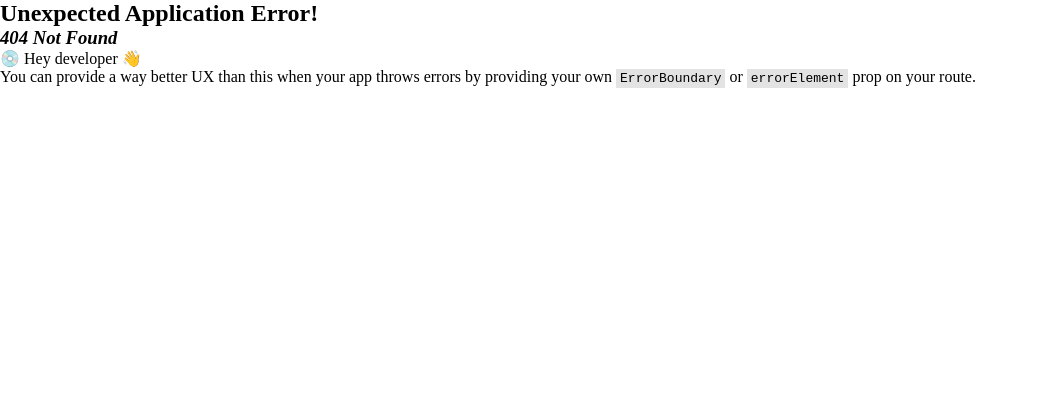
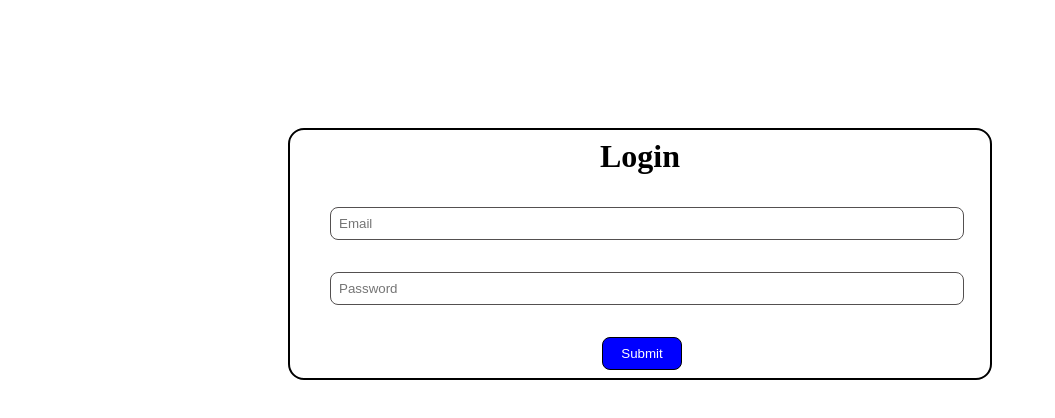
Before and after one commit to Dattatreyav30/Full-Stack-Ecommerce-Web-App, a React (Create React App) app in the folder client/: page /user/login in a window 1280 px wide. Before the commit this address had no page. Shown: the top 418 px of the page, without its empty margins (0-1055 px from the left). Built offline with nearby package versions, Linux system fonts and the light colour scheme.

Commit message:
implemented login and also authenticated

```diff
--- a/client/src/App.js
+++ b/client/src/App.js
@@ -9,6 +9,7 @@ import AdminForm from "./components/Header/Admin/AdminForm/AdminForm";
 import Contact from "./components/Header/Contact/Contact";
 import ProductDetails from "./components/Products/ProductDetails/ProductDetails";
 import SignUp from "./components/User/Sighnup/SighnUp";
+import Login from "./components/User/Login/Login";
 
 const router = createBrowserRouter([
   {
@@ -80,6 +81,10 @@ const router = createBrowserRouter([
       </>
     ),
   },
+  {
+    path: "/user/login",
+    element: <Login />,
+  },
 ]);
 
 const App = () => {
--- a/client/src/components/User/Login/Login.js
+++ b/client/src/components/User/Login/Login.js
@@ -0,0 +1,62 @@
+import { useState } from "react";
+import { useNavigate } from "react-router-dom";
+import Input from "../../UI/Input";
+
+const Login = () => {
+  const navigate = useNavigate();
+  const [loginDetails, setLoginDetails] = useState({ email: "", password: "" });
+
+  const onChangeEmailHandler = (e) => {
+    setLoginDetails({ ...loginDetails, email: e.target.value });
+  };
+
+  const onChangePasswordHandler = (e) => {
+    setLoginDetails({ ...loginDetails, password: e.target.value });
+  };
+
+  const onSubmitEventHandler = async (e) => {
+    e.preventDefault();
+    try {
+      const response = await fetch("http://localhost:5000/user/login", {
+        method: "POST",
+        headers: {
+          "Content-Type": "application/json",
+        },
+        body: JSON.stringify(loginDetails),
+      });
+
+      const fetchData = await response.json();
+      alert(fetchData.message);
+      if (response.ok) {
+        navigate("/");
+      }
+    } catch (err) {
+      alert(err.message);
+    }
+  };
+
+  return (
+    <form className="admin-form" onSubmit={onSubmitEventHandler}>
+      <h1 className="admin-form-heading">Login</h1>
+      <Input
+        onChange={onChangeEmailHandler}
+        type="text"
+        className="form-input"
+        name="email"
+        placeholder="Email"
+      />
+      <Input
+        onChange={onChangePasswordHandler}
+        type="password"
+        className="form-input"
+        name="password"
+        placeholder="Password"
+      />
+      <button className="admin-form-button" type="submit">
+        Submit
+      </button>
+    </form>
+  );
+};
+
+export default Login;
```
Also changed, not shown: client/src/components/User/Login/Login.css (deleted), 2 other files (tests, documents, lock files or other folders).
